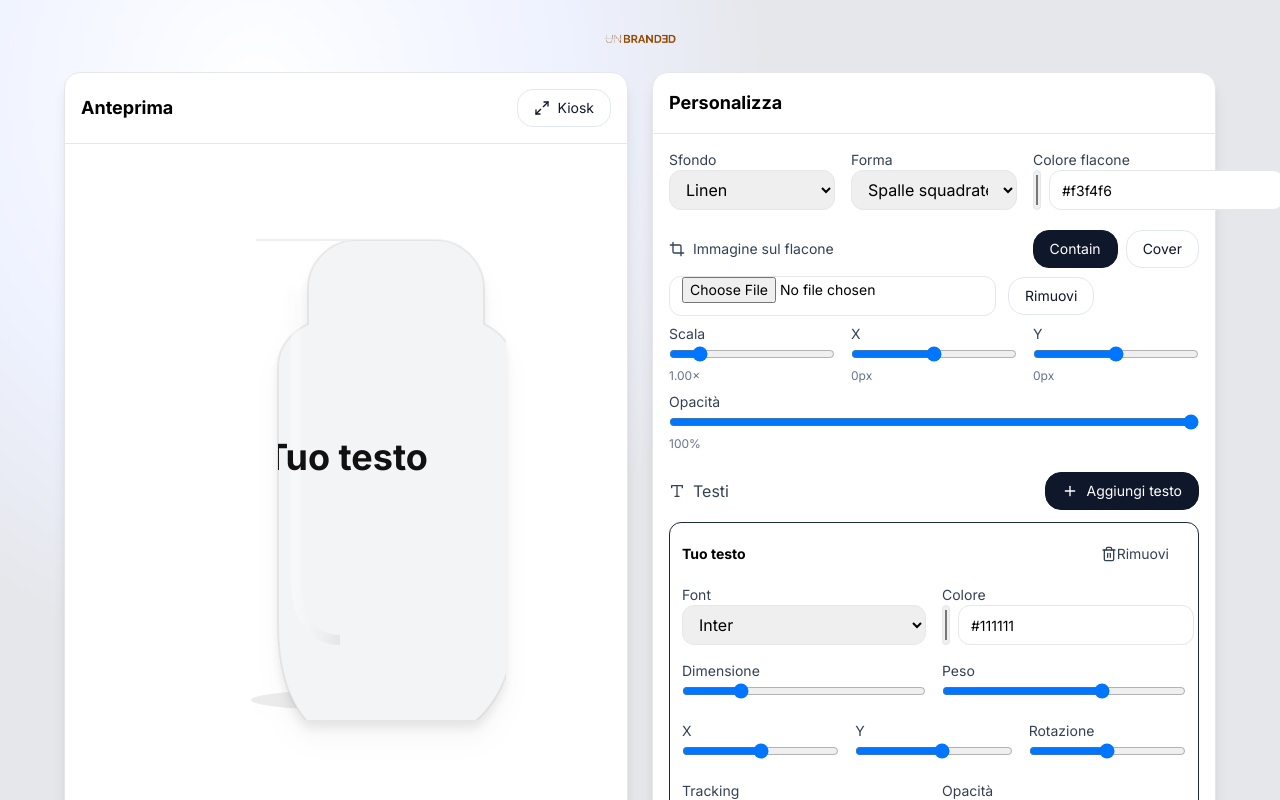
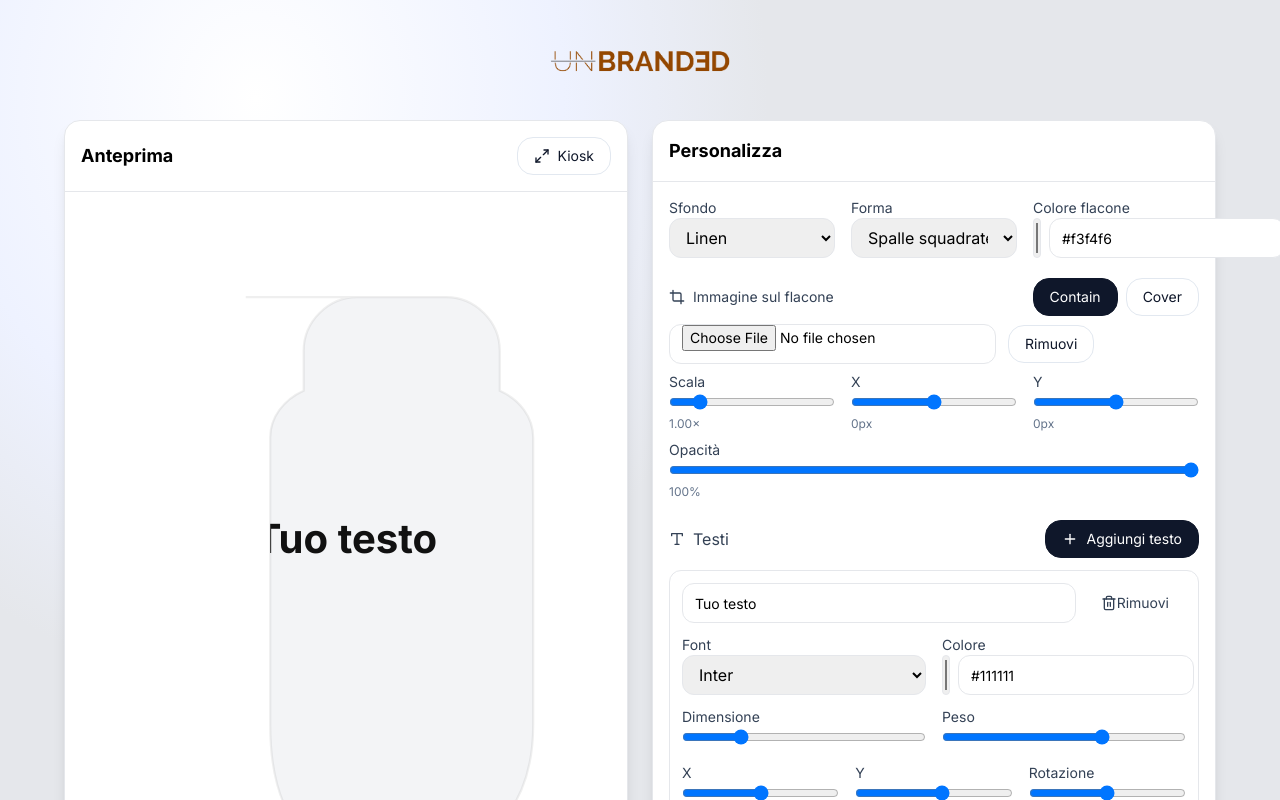
Before and after one commit to dbon13/unbranded, a React (Vite) app: page / in a window 1280 px wide. Both pictures are taken after a click on the button "Aggiungi testo". Shown: the top 800 px of the page. Built offline with nearby package versions, Linux system fonts and the light colour scheme.

Commit message:
Add files via upload

```diff
--- a/src/App.tsx
+++ b/src/App.tsx
@@ -69,7 +69,7 @@ export default function App() {
   return (
     <div className="min-h-screen w-full p-6" style={{ backgroundImage: themes[theme] }}>
       <div className="max-w-6xl mx-auto mb-4 flex justify-center">
-        <img src="/logo-unbranded.png" alt="Unbranded" className="h-8 object-contain" />
+        <img src="/logo-unbranded.png" alt="Unbranded" className="h-16 md:h-20 object-contain" />
       </div>
 
       <div className="mx-auto max-w-6xl grid grid-cols-1 lg:grid-cols-2 gap-6">
@@ -79,17 +79,11 @@ export default function App() {
             <Button onClick={()=>document.documentElement.requestFullscreen?.()} variant="secondary" className="gap-2"><Maximize2 className="h-4 w-4"/>Kiosk</Button>
           </CardHeader>
           <CardContent>
-            <div className="w-full flex items-center justify-center">
-              <svg viewBox={s.vb} className="w-80 drop-shadow-xl">
+            <div className="w-full flex items-center justify-center overflow-visible">
+              <svg viewBox={s.vb} className="w-96 max-h-[78vh] overflow-visible">
                 <defs>
-                  <linearGradient id="shine" x1="0" x2="1">
-                    <stop offset="0%" stopColor="#ffffff" stopOpacity="0.35"/>
-                    <stop offset="30%" stopColor="#ffffff" stopOpacity="0.05"/>
-                    <stop offset="100%" stopColor="#000000" stopOpacity="0.06"/>
-                  </linearGradient>
                   <clipPath id="bottleClip"><path d={s.bodyPath} /></clipPath>
                 </defs>
-                <ellipse cx="160" cy="540" rx="95" ry="10" fill="#000" opacity="0.08" />
                 <path d={s.bodyPath} fill={bottleColor} stroke="#00000010" strokeWidth="2" />
                 {bodyImageUrl && (
                   bodyImageFit === "cover" ? (
@@ -98,7 +92,6 @@ export default function App() {
                     <image href={bodyImageUrl} x={s.printableRect.x + bodyImageX} y={s.printableRect.y + bodyImageY} width={s.printableRect.w * bodyImageScale} height={s.printableRect.h * bodyImageScale} opacity={bodyImageOpacity} clipPath="url(#bottleClip)" preserveAspectRatio="xMidYMid meet" />
                   )
                 )}
-                <path d="M110 120 v300 c0 40 18 60 44 60" fill="none" stroke="url(#shine)" strokeWidth="10" />
                 {textLayers.map(t => (
                   <g key={t.id} transform={`rotate(${t.rotation}, ${t.x}, ${t.y})`} opacity={t.opacity} clipPath="url(#bottleClip)">
                     <text x={t.x} y={t.y} textAnchor="middle" fontFamily={t.font} fontWeight={t.weight} fontSize={t.size} fill={t.color} style={{letterSpacing: `${t.tracking}px`}}>{t.text}</text>
@@ -180,13 +173,12 @@ export default function App() {
                 </div>
                 {textLayers.length === 0 && <div className="text-sm text-slate-500">Nessun testo: usa “Aggiungi testo”.</div>}
                 {textLayers.map(t => (
-                  <div key={t.id} className={"rounded-xl border p-3 "+(t.id===activeTextId?"border-slate-800":"")}>
-                    <div className="flex items-center justify-between">
-                      <button className="text-sm font-semibold" onClick={()=>set({ activeTextId: t.id })}>{t.text || "Testo"}</button>
-                      <Button variant="ghost" onClick={()=>set({ textLayers: textLayers.filter(x=>x.id!==t.id), activeTextId: textLayers.filter(x=>x.id!==t.id)[0]?.id || "" })} className="text-red-600"> <Trash2 className="h-4 w-4"/> Rimuovi</Button>
+                  <div key={t.id} className="rounded-xl border p-3 space-y-3">
+                    <div className="flex items-center justify-between gap-2">
+                      <Input value={t.text} onChange={(e)=>set({ textLayers: textLayers.map(x=>x.id===t.id?{...x, text:e.target.value}:x) })} className="flex-1"/>
+                      <Button variant="ghost" onClick={()=>set({ textLayers: textLayers.filter(x=>x.id!==t.id) })} className="text-red-600"><Trash2 className="h-4 w-4"/>Rimuovi</Button>
                     </div>
-                    {activeTextId===t.id && (
-                      <div className="mt-3 grid grid-cols-2 gap-4">
+                    <div className="grid grid-cols-2 gap-4">
                       <div>
                         <Label>Font</Label>
                         <select value={t.font} onChange={(e)=>set({ textLayers: textLayers.map(x=>x.id===t.id?{...x, font:e.target.value}:x) })} className="h-10 px-3 rounded-xl border w-full">
@@ -200,20 +192,24 @@ export default function App() {
                           <Input value={t.color} onChange={(e)=>set({ textLayers: textLayers.map(x=>x.id===t.id?{...x, color:e.target.value}:x) })} />
                         </div>
                       </div>
+                    </div>
+                    <div className="grid grid-cols-2 gap-4">
                       <div><Label>Dimensione</Label><Slider value={[t.size]} min={12} max={120} step={1} onChange={(v:any)=>set({ textLayers: textLayers.map(x=>x.id===t.id?{...x, size:v[0]}:x) })} /></div>
                       <div><Label>Peso</Label><Slider value={[t.weight]} min={300} max={900} step={100} onChange={(v:any)=>set({ textLayers: textLayers.map(x=>x.id===t.id?{...x, weight:v[0]}:x) })} /></div>
-                        <div className="col-span-2 grid grid-cols-3 gap-4">
+                    </div>
+                    <div className="grid grid-cols-3 gap-4">
                       <div><Label>X</Label><Slider value={[t.x]} min={0} max={320} step={1} onChange={(v:any)=>set({ textLayers: textLayers.map(x=>x.id===t.id?{...x, x:v[0]}:x) })} /></div>
                       <div><Label>Y</Label><Slider value={[t.y]} min={0} max={560} step={1} onChange={(v:any)=>set({ textLayers: textLayers.map(x=>x.id===t.id?{...x, y:v[0]}:x) })} /></div>
                       <div><Label>Rotazione</Label><Slider value={[t.rotation]} min={-90} max={90} step={1} onChange={(v:any)=>set({ textLayers: textLayers.map(x=>x.id===t.id?{...x, rotation:v[0]}:x) })} /></div>
                     </div>
+                    <div className="grid grid-cols-2 gap-4">
                       <div><Label>Tracking</Label><Slider value={[t.tracking]} min={-2} max={8} step={0.1} onChange={(v:any)=>set({ textLayers: textLayers.map(x=>x.id===t.id?{...x, tracking:v[0]}:x) })} /></div>
                       <div><Label>Opacità</Label><Slider value={[t.opacity]} min={0.1} max={1} step={0.05} onChange={(v:any)=>set({ textLayers: textLayers.map(x=>x.id===t.id?{...x, opacity:v[0]}:x) })} /></div>
                     </div>
-                    )}
                   </div>
                 ))}
               </div>
+
 
               <div className="flex gap-3 pt-2">
                 <Button variant="secondary" onClick={()=>{
```
Lines whose indentation alone changed are shown as unchanged.
